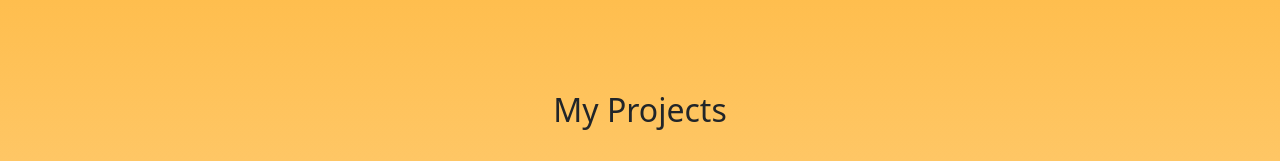
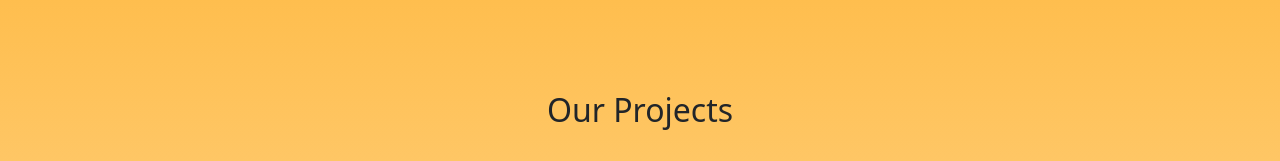
Before and after one commit to paulmayer-fullstacker/week3, a plain HTML site: page W3-Challenge-Mayer/index.html in a window 1280 px wide. Shown: the part 585-746 px from the top of the page. Drawn offline with nearby package versions, Linux system fonts and the light colour scheme.

Commit message:
Correct content on home page

```diff
--- a/W3-Challenge-Mayer/index.html
+++ b/W3-Challenge-Mayer/index.html
@@ -63,7 +63,7 @@
   </section>
   <section id="projects" class="py-5"> <div class="container">
     <!-- Using Bootstrap default styling, as much as possible. Minimum restyling. -->
-        <h2 class="text-center mb-4">My Projects</h2> <div class="row row-cols-1 row-cols-md-2 row-cols-lg-3 g-4"> <div class="col">
+        <h2 class="text-center mb-4">Our Projects</h2> <div class="row row-cols-1 row-cols-md-2 row-cols-lg-3 g-4"> <div class="col">
                 <a href="project-1-page.html" class="card h-100 text-decoration-none text-dark">
                     <img src="./assets/images/burningRuin3.png" class="card-img-top" alt="Project 1 Image">
                     <div class="card-body bg-card">
```
